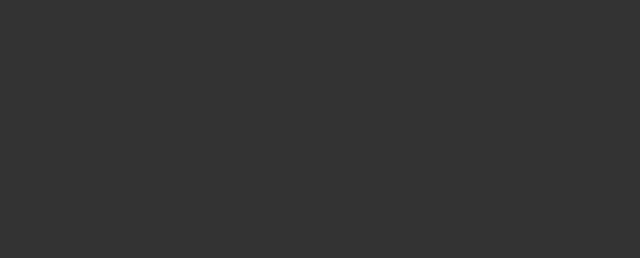
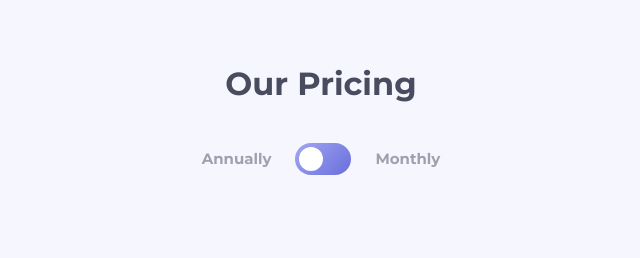
Before and after one commit to ionStici/pricing-component-with-toggle, a website built with Vite: page index.html in a window 1280 px wide. Shown: the whole page, without its empty margins (319-959 px from the left). Built offline with nearby package versions, Linux system fonts and the light colour scheme.

Commit message:
Add Header

```diff
--- /dev/null
+++ b/components/Header.js
@@ -0,0 +1,68 @@
+import { toggleAnnually, toggleMonthly } from '../store/toggleSlice';
+import { subscribe, dispatch } from '../store/store';
+import store from '../store/store';
+
+const togglerWrapper = document.createElement('div');
+togglerWrapper.classList.add('header__toggler-wrapper');
+
+const annuallyText = document.createElement('p');
+annuallyText.classList.add('header__text');
+annuallyText.textContent = 'Annually';
+
+const monthlyText = document.createElement('p');
+monthlyText.classList.add('header__text');
+monthlyText.textContent = 'Monthly';
+
+const toggler = document.createElement('button');
+toggler.classList.add('toggler');
+
+const circle = document.createElement('div');
+circle.classList.add('circle');
+
+toggler.appendChild(circle);
+
+togglerWrapper.appendChild(annuallyText);
+togglerWrapper.appendChild(toggler);
+togglerWrapper.appendChild(monthlyText);
+
+const Header = document.createElement('header');
+Header.classList.add('header');
+
+const h1 = document.createElement('h1');
+h1.classList.add('h1');
+h1.textContent = 'Our Pricing';
+
+Header.appendChild(h1);
+Header.appendChild(togglerWrapper);
+
+const listener = function () {
+    const state = store.getState().toggle;
+
+    if (state.plan === 'Annually') {
+        circle.style.left = '4px';
+        return;
+    }
+
+    if (state.plan === 'Monthly') {
+        circle.style.left = '28px';
+        return;
+    }
+};
+
+subscribe(listener);
+
+const toggle = function () {
+    if (store.getState().toggle.plan === 'Annually') {
+        dispatch(toggleMonthly());
+        return;
+    }
+
+    if (store.getState().toggle.plan === 'Monthly') {
+        dispatch(toggleAnnually());
+        return;
+    }
+};
+
+toggler.addEventListener('click', toggle);
+
+export default Header;
--- a/main.js
+++ b/main.js
@@ -1,33 +1,4 @@
 import './scss/main.scss';
-import store from './store/store';
-import { toggleAnnually, toggleMonthly } from './store/toggleSlice';
+import Header from './components/Header';
 
-document.querySelector('#app').innerHTML = ``;
-
-// Our Pricing
-// Annually
-// Monthly
-
-// Basic
-// &dollar;19.99
-// &dollar;199.99
-// 500 GB Storage
-// 2 Users Allowed
-// Send up to 3 GB
-// Learn More
-
-// Professional
-// &dollar;24.99
-// &dollar;249.99
-// 1 TB Storage
-// 5 Users Allowed
-// Send up to 10 GB
-// Learn More
-
-// Master
-// &dollar;39.99
-// &dollar;399.99
-// 2 TB Storage
-// 10 Users Allowed
-// Send up to 20 GB
-// Learn More
+document.querySelector('#app').appendChild(Header);
--- a/scss/_base.scss
+++ b/scss/_base.scss
@@ -1,3 +1,17 @@
+:root {
+    --color-white: hsla(0, 0%, 100%, 1);
+    --color-very-light-gray-blue: hsl(240, 78%, 98%);
+    --color-light-gray-blue: hsl(234, 14%, 74%);
+    --color-gray-blue: hsl(233, 13%, 49%);
+    --color-dark-gray-blue: hsl(232, 13%, 33%);
+
+    --linear-gradient-main: linear-gradient(
+        135deg,
+        #a2a7f0 0.06%,
+        #696edd 100.06%
+    );
+}
+
 * {
     margin: 0;
     padding: 0;
@@ -11,5 +25,5 @@
 
 body {
     font-family: 'Montserrat', sans-serif;
-    background-color: #333;
+    background-color: var(--color-very-light-gray-blue);
 }
--- /dev/null
+++ b/scss/_header.scss
@@ -0,0 +1,53 @@
+.header {
+    text-align: center;
+    padding: 64px 0 80px 0;
+
+    &__toggler-wrapper {
+        display: flex;
+        align-items: center;
+        justify-content: center;
+        column-gap: 24px;
+    }
+
+    &__text {
+        color: var(--color-dark-gray-blue);
+        font-weight: 700;
+        font-size: 15px;
+        line-height: 28px;
+        opacity: 0.5;
+    }
+}
+
+.h1 {
+    color: var(--color-dark-gray-blue);
+    font-weight: 700;
+    font-size: 32px;
+    line-height: 39px;
+
+    margin-bottom: 40px;
+}
+
+.toggler {
+    width: 56px;
+    height: 32px;
+    padding: 4px;
+    border: none;
+    background-color: transparent;
+
+    position: relative;
+    background-image: var(--linear-gradient-main);
+    border-radius: 50px;
+    cursor: pointer;
+
+    .circle {
+        width: 24px;
+        height: 24px;
+        border-radius: 50%;
+        background-color: var(--color-white);
+        transition: left 0.15s ease-in-out, right 0.15s ease-in-out;
+
+        position: absolute;
+        top: 4px;
+        left: 4px;
+    }
+}
--- a/scss/main.scss
+++ b/scss/main.scss
@@ -1 +1,2 @@
 @import './base';
+@import './header';
--- a/store/store.js
+++ b/store/store.js
@@ -8,3 +8,9 @@ const store = configureStore({
 });
 
 export default store;
+
+export const state = store.getState();
+export const toggleState = store.getState().toggle;
+
+export const dispatch = store.dispatch;
+export const subscribe = store.subscribe;
--- a/store/toggleSlice.js
+++ b/store/toggleSlice.js
@@ -33,4 +33,5 @@ const options = {
 const toggleSlice = createSlice(options);
 
 export const { toggleAnnually, toggleMonthly } = toggleSlice.actions;
+
 export default toggleSlice.reducer;
```
Also changed, not shown: components/Card.js (added, +23 -0 lines), README.md.
